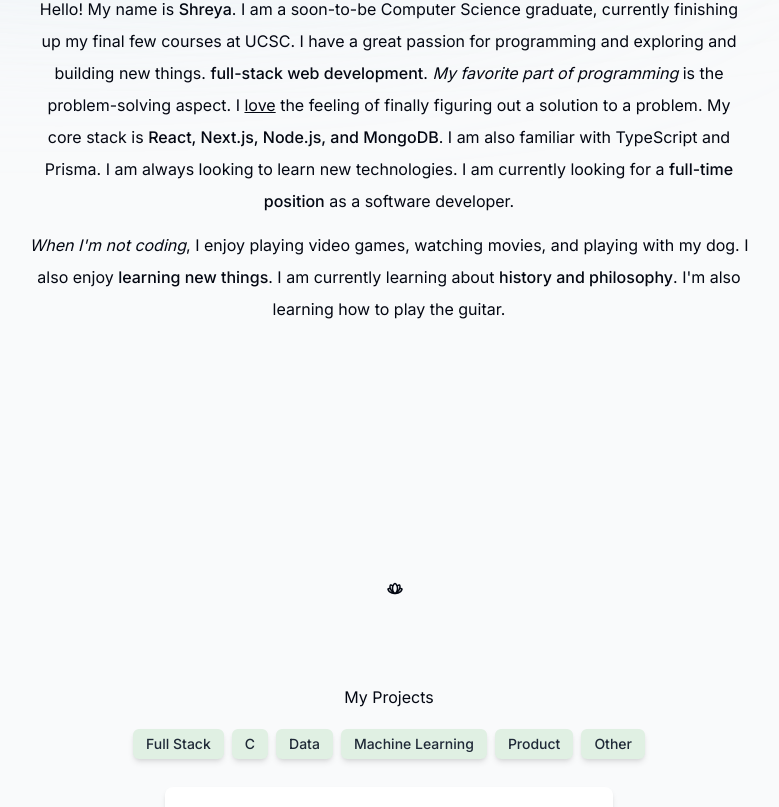
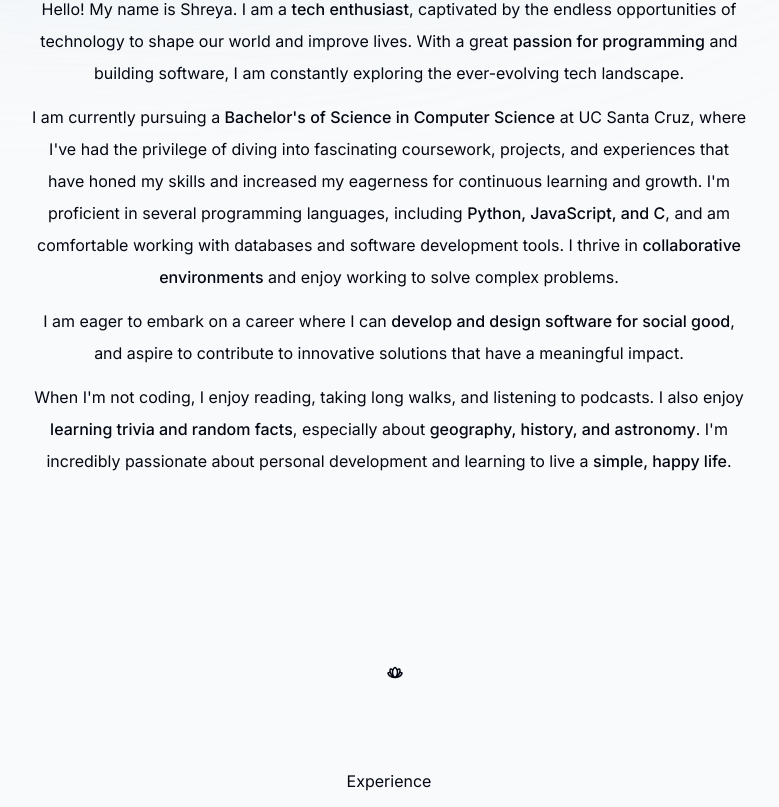
Before and after one commit to shreyasun/shreyasun.github.io, a Next.js app: page / in a window 1280 px wide. Shown: the part 733-1540 px from the top of the page, without its empty margins (251-1030 px from the left). Built offline with nearby package versions, Linux system fonts and the light colour scheme.

Commit message:
lots of additions

```diff
--- a/app/page.tsx
+++ b/app/page.tsx
@@ -1,5 +1,6 @@
 import Image from 'next/image'
 import Intro from '@/components/Intro'
+import Experience from '@/components/Experience'
 import SectionDivider from '@/components/SectionDivider'
 import About from '@/components/About'
 import Projects from '@/components/Projects'
@@ -12,6 +13,8 @@ export default function Home() {
         <SectionDivider />
         <About />
         <SectionDivider />
+        <Experience />
+        <SectionDivider />
         <Projects />
         <SectionDivider />
         <Skills />
--- a/components/About.tsx
+++ b/components/About.tsx
@@ -6,7 +6,7 @@ function About() {
   return (
     <motion.section
       //ref={ref}
-      className="mb-28 max-w-[45rem] text-center leading-8 sm:mb-40 scroll-mt-28"
+      className="mb-1 max-w-[45rem] text-center leading-8 sm:mb-20 scroll-mt-17"
       initial={{ opacity: 0, y: 100 }}
       animate={{ opacity: 1, y: 0 }}
       transition={{ delay: 0.175 }}
@@ -14,30 +14,31 @@ function About() {
     >
       <h1>About me</h1>
       <p className="mb-3">
-      Hello! My name is{" "}
-        <span className="font-medium">Shreya</span>. I am a soon-to-be Computer Science graduate,
-        currently finishing up my final few courses at UCSC. I have a great passion for programming and exploring and building new things.{" "}
-        <span className="font-medium">full-stack web development</span>.{" "}
-        <span className="italic">My favorite part of programming</span> is the
-        problem-solving aspect. I <span className="underline">love</span> the
-        feeling of finally figuring out a solution to a problem. My core stack
-        is{" "}
-        <span className="font-medium">
-          React, Next.js, Node.js, and MongoDB
-        </span>
-        . I am also familiar with TypeScript and Prisma. I am always looking to
-        learn new technologies. I am currently looking for a{" "}
-        <span className="font-medium">full-time position</span> as a software
-        developer.
+        Hello! My name is Shreya. I am a <span className="font-medium">tech enthusiast</span>, captivated by the endless opportunities of
+        technology to shape our world and improve lives. With a great <span className="font-medium">passion for programming</span> and building software,
+        I am constantly exploring the ever-evolving tech landscape.
       </p>
 
-      <p>
-        <span className="italic">When I'm not coding</span>, I enjoy playing
-        video games, watching movies, and playing with my dog. I also enjoy{" "}
-        <span className="font-medium">learning new things</span>. I am currently
-        learning about{" "}
-        <span className="font-medium">history and philosophy</span>. I'm also
-        learning how to play the guitar.
+      <p className="mb-3">
+        I am currently pursuing a <span className="font-medium">Bachelor's of Science in Computer Science</span> at UC Santa Cruz, where
+        I've had the privilege of diving into fascinating coursework, projects, and experiences that
+        have honed my skills and increased my eagerness for continuous learning and growth. I'm proficient
+        in several programming languages, including <span className="font-medium">Python, JavaScript, and C</span>, and am comfortable working
+        with databases and software development tools. I thrive in <span className="font-medium">collaborative environments</span> and enjoy
+        working to solve complex problems.
+      </p>
+
+      <p className="mb-3">
+        I am eager to embark on a career where I can <span className="font-medium">develop and design software for social good</span>, and aspire to contribute to
+        innovative solutions that have a meaningful impact.
+      </p>
+
+      <p className="mb-3">
+        When I'm not coding, I enjoy
+        reading, taking long walks, and listening to podcasts. I also enjoy{" "}
+        <span className="font-medium">learning trivia and random facts</span>, especially
+        about{" "} <span className="font-medium">geography, history, and astronomy</span>. I'm incredibly
+        passionate about personal development and learning to live a <span className="font-medium">simple, happy life</span>.
       </p>
     </motion.section>
   )
--- /dev/null
+++ b/components/Experience.tsx
@@ -0,0 +1,9 @@
+import React from 'react'
+
+function Experience() {
+  return (
+    <div>Experience</div>
+  )
+}
+
+export default Experience
--- a/components/Footer.tsx
+++ b/components/Footer.tsx
@@ -11,6 +11,7 @@ function Footer() {
   return (
     <section>
       ssundar6@ucsc.edu
+      Built with TypeScript and Next.js
       <motion.div
         className="flex flex-col sm:flex-row items-center justify-center gap-2 px-4 text-lg font-medium"
         initial={{ opacity: 0, y: 100 }}
--- a/components/Skills.tsx
+++ b/components/Skills.tsx
@@ -9,14 +9,14 @@ function Skills() {
   return (
     <section id="skills" className="mb-28 max-w-[53rem] scroll-mt-28 text-center sm:mb-40">
       <h1>My Skills</h1>
-      <motion.div className='mb-28 max-w-[60rem] mx-auto text-center leading-8 sm:mb-40 scroll-mt-28'
+      <motion.div className='mb-28 max-w-[60rem] mx-auto text-center leading-8 sm:mb-40 scroll-mt-28 mt-5'
       initial={{ y: -100, opacity: 0 }}
       animate={{ y: 0,  opacity: 1 }}
       >
         <ul className="flex flex-wrap justify-center gap-2 text-lg text-gray-800">
           {skills.map((skill, i) => (
             <motion.li
-              className="bg-[#CFE2F3] borderBlack rounded-xl px-5 py-3 dark:bg-white/10 dark:text-white/80"
+              className="bg-[#CFE2F3] inline-block dark:bg-gray-800 rounded-md px-3 py-1 text-sm text-gray-800 dark:text-gray-200 border border-transparent mb-2 mx-auto sm:mx-0 shadow-md p-6"
               key={i}
               initial="initial"
               whileInView="animate"
```
